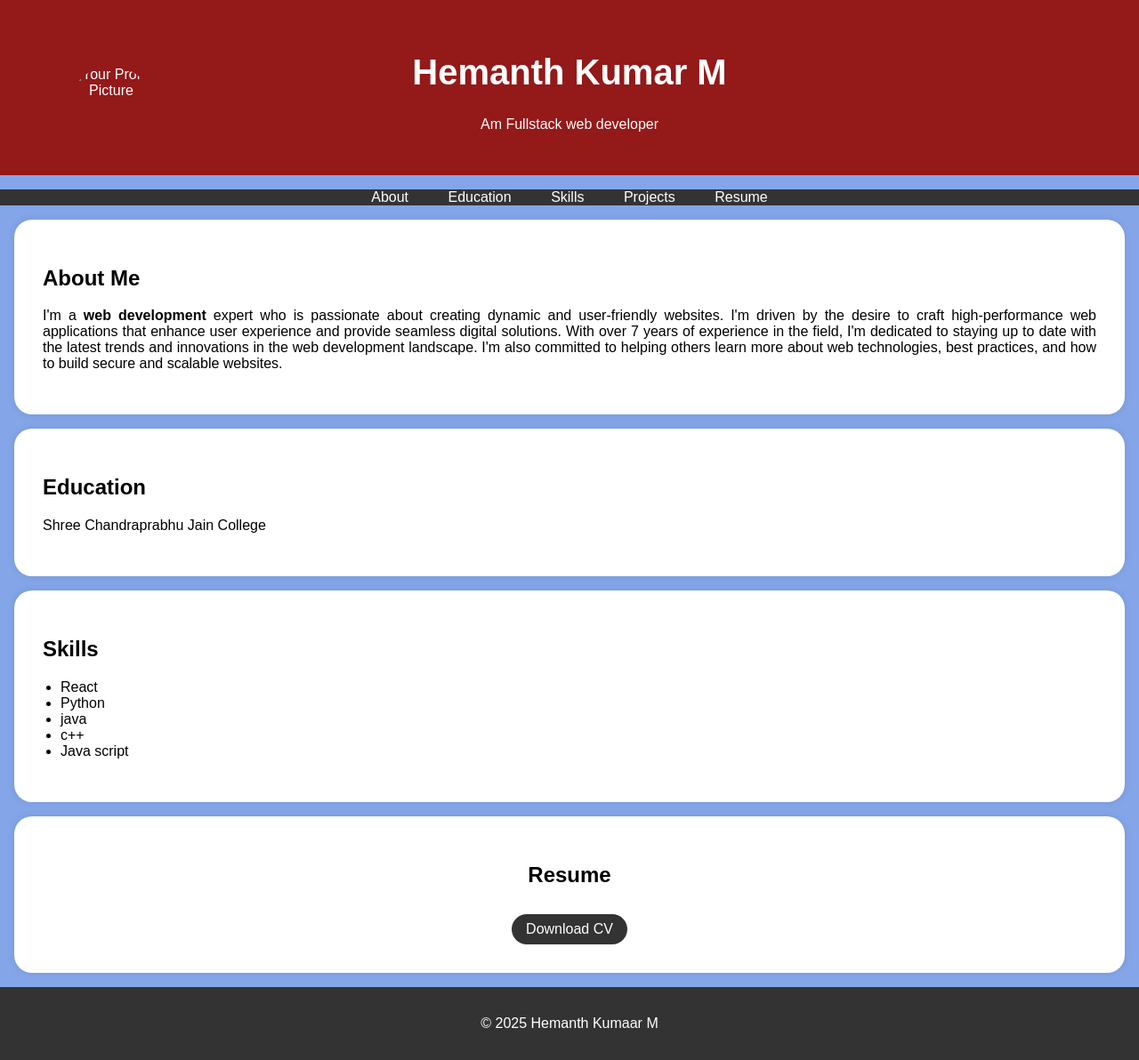
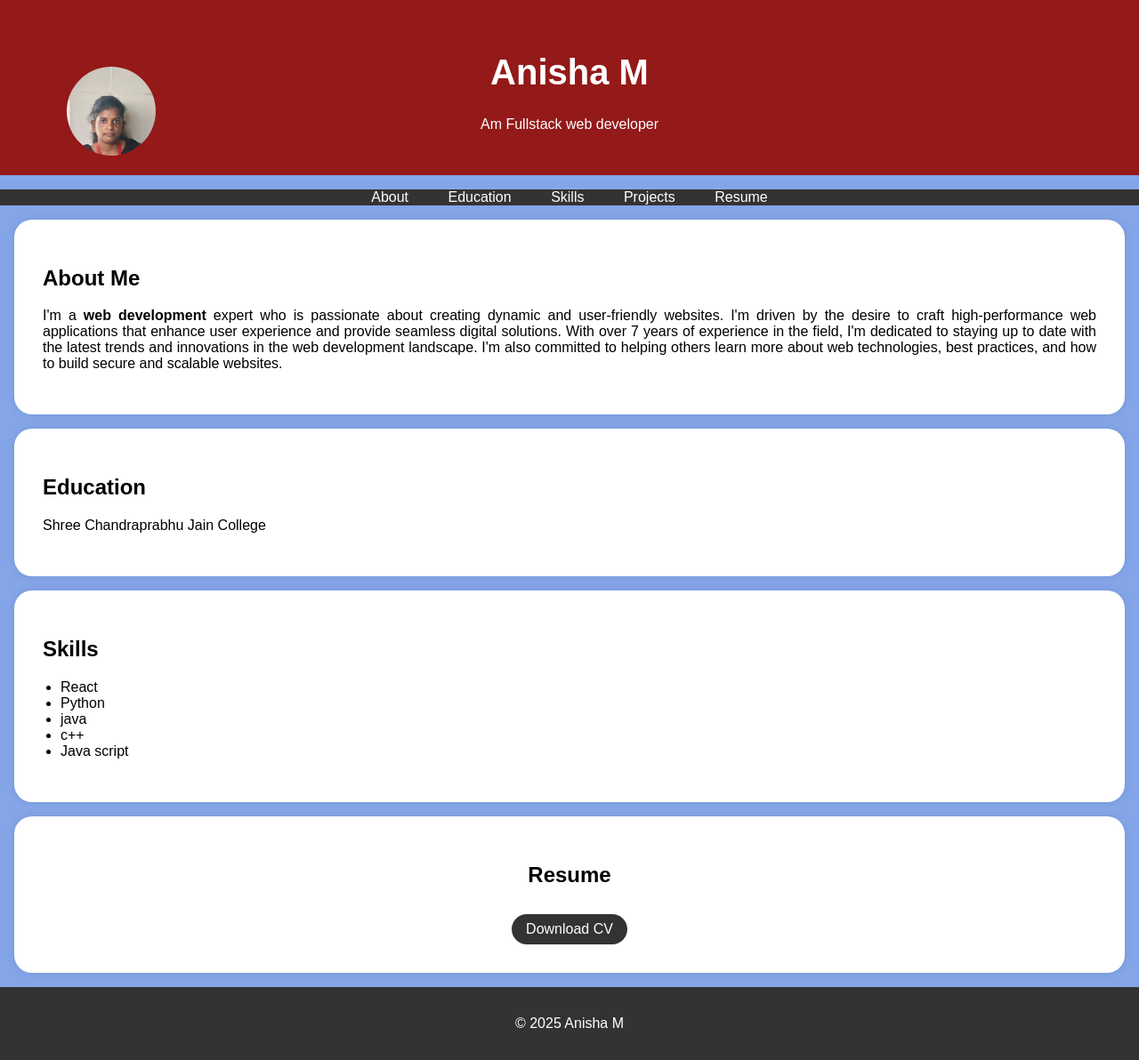
Before and after one commit to Anisha9600/Portfolio, a plain HTML site: page index.html in a window 1280 px wide. Shown: the whole page at 89% size. Drawn offline with Linux system fonts and the light colour scheme.

Commit message:
Update index.html

```diff
--- a/index.html
+++ b/index.html
@@ -95,8 +95,8 @@
     <header>
         <div class="header-content">
             <!-- Add your profile picture here -->
-            <img src="./img/avatar.png" alt="Your Profile Picture" class="profile-picture">
-            <h1>Hemanth Kumar M</h1>
+            <img src="image.jpeg" alt="Your Profile Picture" class="profile-picture">
+            <h1>Anisha M</h1>
             <p>Am Fullstack web developer</p>
         </div>
     </header>
@@ -151,14 +151,14 @@
         <div class="section-content">
             <center>
             <h2>Resume</h2>
-            <a href="file.pdf" target="_blank" class="download-button">Download CV</a>
+            <a href="resume.jpeg" target="_blank" class="download-button">Download CV</a>
         </center>
         </div>
 
     </section>
 
     <footer>
-        <p>&copy; 2025 Hemanth Kumaar M</p>
+        <p>&copy; 2025 Anisha M</p>
     </footer>
 
     <script>
```
